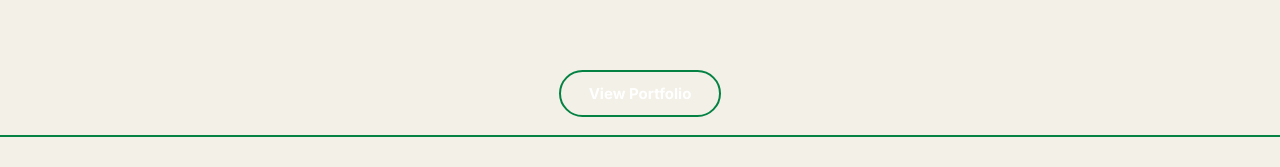
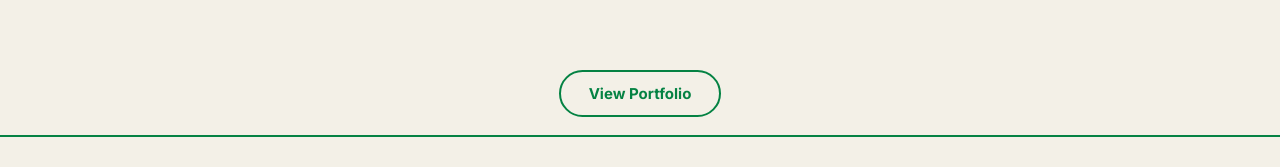
Before and after one commit to TheLeafAgency/The-LEAF-Agency, a Next.js app: page / in a window 1280 px wide. In both pictures the pointer is over the link "View Portfolio". Shown: the part 563-730 px from the top of the page. Built offline with nearby package versions, Linux system fonts and the light colour scheme.

Commit message:
Keep View Portfolio text Eden Green on hover

```diff
--- a/app/globals.css
+++ b/app/globals.css
@@ -93,6 +93,12 @@ section {
   color: white;
 }
 
+.portfolio-btn:hover {
+  background: #F3F0E7;
+  border-color: var(--leaf-eden-green);
+  color: var(--leaf-eden-green);
+}
+
 .service-card {
   background: var(--leaf-white-dove);
   border: 2px solid var(--leaf-green-light);
```
